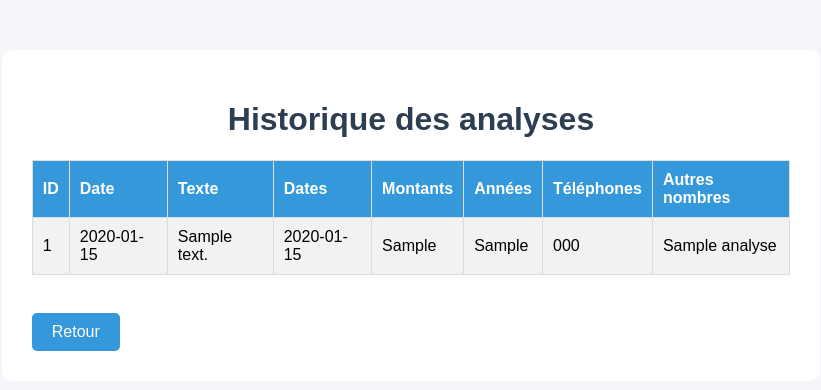
After one commit to amine-056/Extraction_nombres, a Flask app: page /historique in a window 1280 px wide. The commit adds this page. Shown: the top 390 px of the page, without its empty margins (229-1050 px from the left). Run offline with Flask 3, Linux system fonts and the light colour scheme; tables that the repository leaves empty hold one stand-in row (values such as "Sample post").

Commit message:
Ajout historique des analyses

```diff
--- a/app.py
+++ b/app.py
@@ -1,11 +1,37 @@
 from flask import Flask, render_template, request
 import re
+import sqlite3
+from datetime import datetime
 
 app = Flask(__name__)
 
+
+def init_db():
+    conn = sqlite3.connect("database.db")
+    cursor = conn.cursor()
+
+    cursor.execute("""
+        CREATE TABLE IF NOT EXISTS analyses (
+            id INTEGER PRIMARY KEY AUTOINCREMENT,
+            texte_original TEXT,
+            dates TEXT,
+            montants TEXT,
+            annees TEXT,
+            telephones TEXT,
+            autres_nombres TEXT,
+            date_creation TEXT
+        )
+    """)
+
+    conn.commit()
+    conn.close()
+
+
+init_db()
+
+
 @app.route("/", methods=["GET", "POST"])
 def home():
-
     texte = ""
 
     dates = []
@@ -15,22 +41,53 @@ def home():
     nombres = []
 
     if request.method == "POST":
-
         texte = request.form["texte"]
 
         dates = re.findall(r"\b\d{2}/\d{2}/\d{4}\b", texte)
 
         montants = re.findall(
-            r"\b\d+\s?(?:DT|TND|EUR|USD|€|\$)\b",
+            r"\b\d+\s?(?:DT|TND|EUR|USD|€|\$|euros?)\b",
             texte,
             re.IGNORECASE
         )
 
         annees = re.findall(r"\b(?:19|20)\d{2}\b", texte)
 
-        telephones = re.findall(r"\b\d{8}\b", texte)
+        telephones = re.findall(r"\b\d{8,12}\b", texte)
 
-        nombres = re.findall(r"\b\d+\b", texte)
+        texte_temp = texte
+
+        for element in dates + montants + annees + telephones:
+            texte_temp = texte_temp.replace(element, " ")
+
+        nombres = re.findall(r"\b\d+\b", texte_temp)
+
+        conn = sqlite3.connect("database.db")
+        cursor = conn.cursor()
+
+        cursor.execute("""
+            INSERT INTO analyses (
+                texte_original,
+                dates,
+                montants,
+                annees,
+                telephones,
+                autres_nombres,
+                date_creation
+            )
+            VALUES (?, ?, ?, ?, ?, ?, ?)
+        """, (
+            texte,
+            ", ".join(dates),
+            ", ".join(montants),
+            ", ".join(annees),
+            ", ".join(telephones),
+            ", ".join(nombres),
+            datetime.now().strftime("%d/%m/%Y %H:%M:%S")
+        ))
+
+        conn.commit()
+        conn.close()
 
     return render_template(
         "index.html",
@@ -43,5 +100,30 @@ def home():
     )
 
 
+@app.route("/historique")
+def historique():
+    conn = sqlite3.connect("database.db")
+    cursor = conn.cursor()
+
+    cursor.execute("""
+        SELECT id,
+               texte_original,
+               dates,
+               montants,
+               annees,
+               telephones,
+               autres_nombres,
+               date_creation
+        FROM analyses
+        ORDER BY id DESC
+    """)
+
+    analyses = cursor.fetchall()
+
+    conn.close()
+
+    return render_template("historique.html", analyses=analyses)
+
+
 if __name__ == "__main__":
     app.run(debug=True)
--- /dev/null
+++ b/templates/historique.html
@@ -0,0 +1,97 @@
+<!DOCTYPE html>
+<html lang="fr">
+
+<head>
+    <meta charset="UTF-8">
+    <title>Historique des analyses</title>
+    <link rel="stylesheet" href="../static/style.css">
+
+    <style>
+
+        table{
+            width:100%;
+            border-collapse:collapse;
+            margin-top:20px;
+        }
+
+        th,td{
+            border:1px solid #ddd;
+            padding:10px;
+            text-align:left;
+        }
+
+        th{
+            background:#3498db;
+            color:white;
+        }
+
+        tr:nth-child(even){
+            background:#f2f2f2;
+        }
+
+        a{
+            text-decoration:none;
+            color:white;
+        }
+
+        .retour{
+            margin-top:20px;
+            display:inline-block;
+            background:#3498db;
+            padding:10px 20px;
+            border-radius:5px;
+        }
+
+    </style>
+
+</head>
+
+<body>
+
+<div class="container">
+
+<h1>Historique des analyses</h1>
+
+<table>
+
+<tr>
+
+<th>ID</th>
+<th>Date</th>
+<th>Texte</th>
+<th>Dates</th>
+<th>Montants</th>
+<th>Années</th>
+<th>Téléphones</th>
+<th>Autres nombres</th>
+
+</tr>
+
+{% for analyse in analyses %}
+
+<tr>
+
+<td>{{ analyse[0] }}</td>
+<td>{{ analyse[7] }}</td>
+<td>{{ analyse[1] }}</td>
+<td>{{ analyse[2] }}</td>
+<td>{{ analyse[3] }}</td>
+<td>{{ analyse[4] }}</td>
+<td>{{ analyse[5] }}</td>
+<td>{{ analyse[6] }}</td>
+
+</tr>
+
+{% endfor %}
+
+</table>
+
+<br>
+
+<a class="retour" href="/">Retour</a>
+
+</div>
+
+</body>
+
+</html>
```
Also changed, not shown: templates/index.html (+8 -0 lines).
